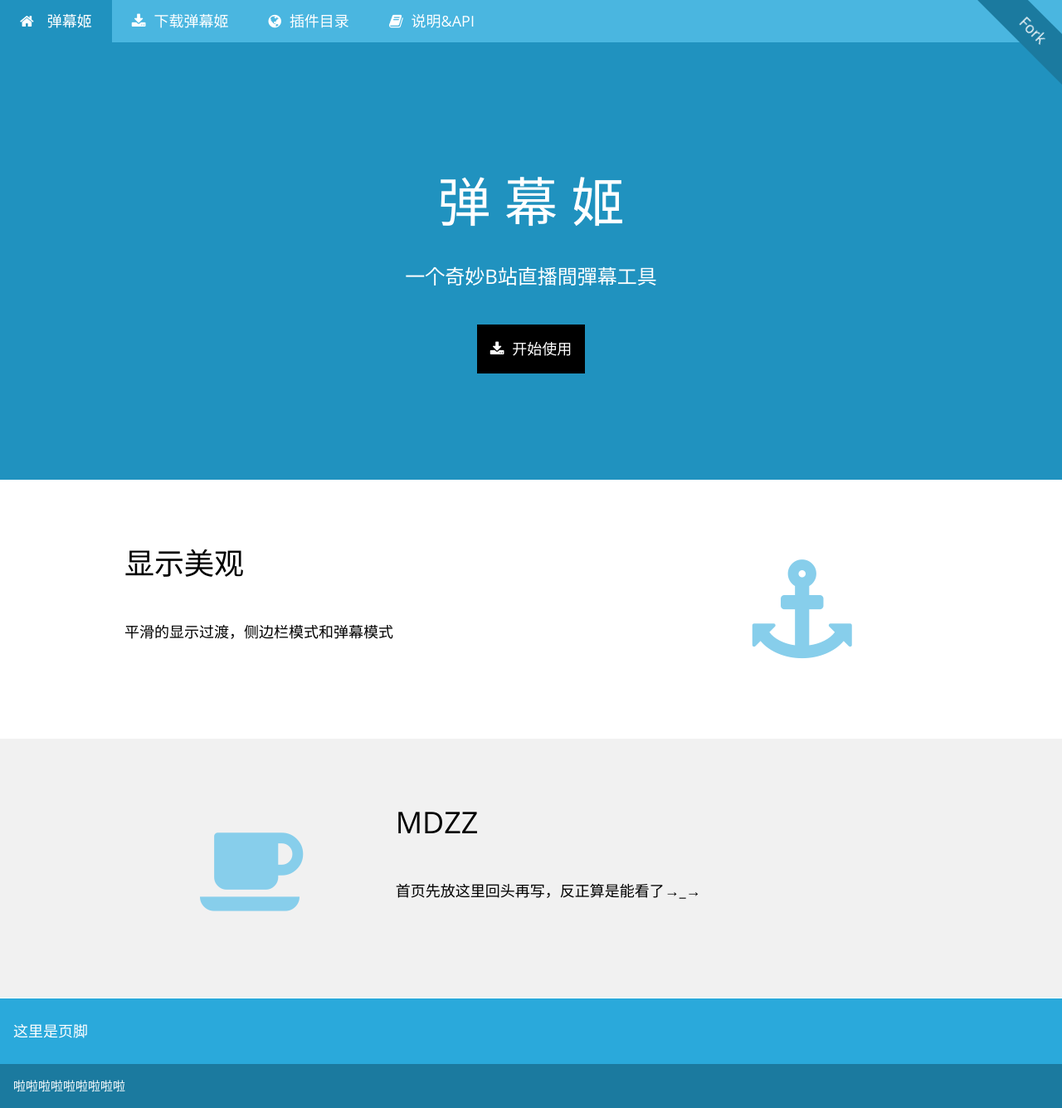
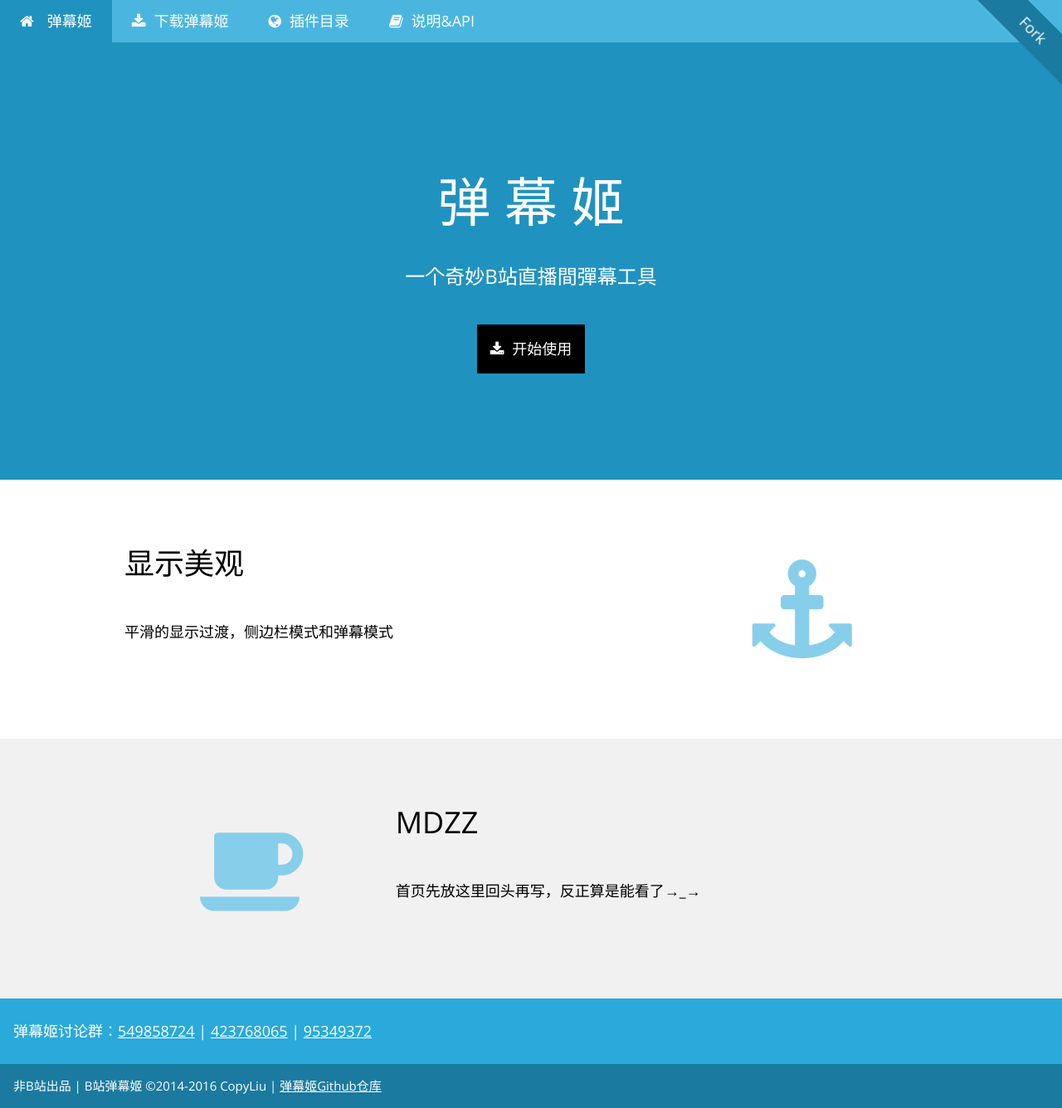
Before and after one commit to Bililive/www.danmuji.org, a Jekyll site: the page built from index.html, in a window 1280 px wide. Shown: the whole page at 83% size. Built offline with Jekyll 4.4.1, drawn with Linux system fonts in a browser that asks for light colours; nearby versions of some CDN libraries; some web fonts are replaced; comment, search, counter and statistics services are not loaded.

Commit message:
修改页脚

```diff
--- a/_includes/footer.html
+++ b/_includes/footer.html
@@ -1,9 +1,9 @@
 <div id="footer-container">
 	<footer class="w3-container w3-theme-d3 w3-padding-16">
-		<h5>这里是页脚</h5>
+		<h5>弹幕姬讨论群：<a target="_blank" rel="nofollow" href="http://jq.qq.com/?_wv=1027&k=40iYChK">549858724</a> | <a target="_blank" rel="nofollow" href="http://jq.qq.com/?_wv=1027&k=40iVN8M">423768065</a> | <a target="_blank" rel="nofollow" href="http://jq.qq.com/?_wv=1027&k=40iYCqV">95349372</a></h5>
 	</footer>
 	<footer class="w3-container w3-theme-d5">
-		<p>啦啦啦啦啦啦啦啦啦</a></p>
+        <p>非B站出品 | B站弹幕姬 ©2014-2016 CopyLiu | <a target="_blank" href="https://github.com/copyliu/bililive_dm/">弹幕姬Github仓库</a></p>
         <div class="w3-hide"><script src="https://s4.cnzz.com/z_stat.php?id={{ site.cnzz }}&web_id={{ site.cnzz }}" language="JavaScript"></script></div>
 	</footer>
 </div>
```
